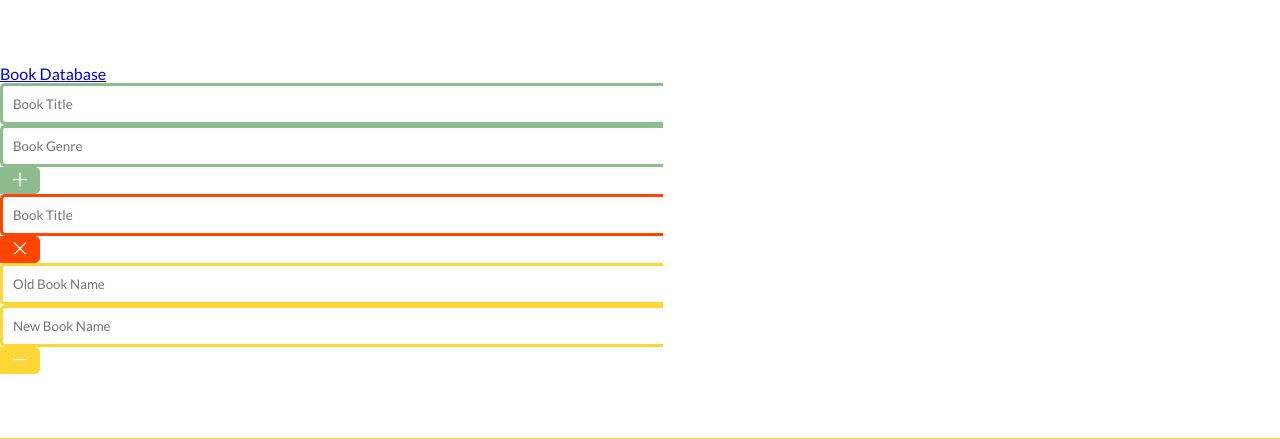
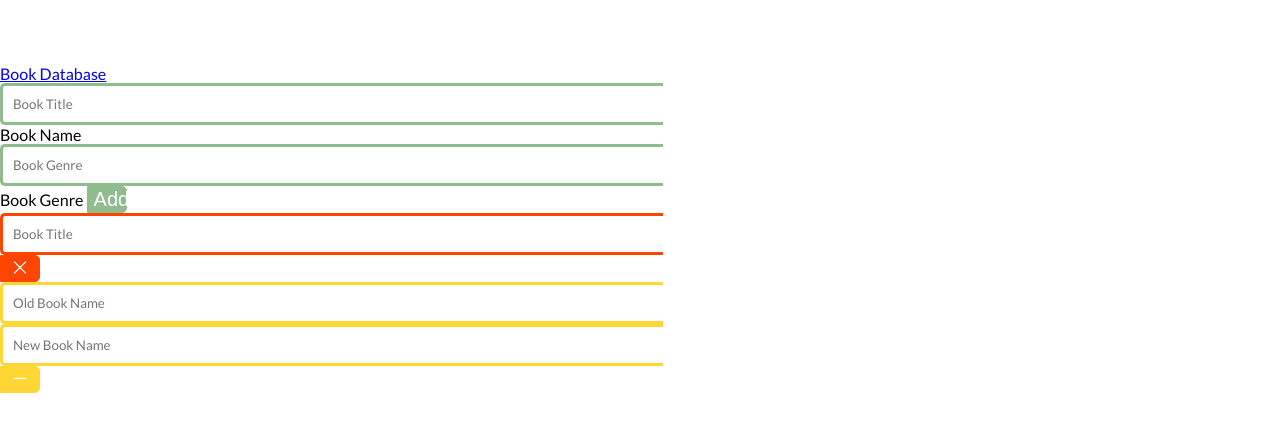
Before and after one commit to louisefindlay23/bookdatabase, a Node server app: page / in a window 1280 px wide. Shown: the part 117-556 px from the top of the page. Run offline with Node 20, Linux system fonts and the light colour scheme; some libraries are stand-ins or nearby versions; some web fonts are replaced.

Commit message:
Adjusted console.log and added labels for inputs

```diff
--- a/server.js
+++ b/server.js
@@ -42,8 +42,7 @@ app.get('/books', function (req, res) {
     // Find data in books collection
     db.collection('books').find({}).toArray(function (err, result) {
         // Turn array into a JSON string for logging
-        //result = JSON.stringify(result);
-        //console.log("Book Collection:" + result);
+        console.log("Book Collection: " + JSON.stringify(result));
     // Show books page
     res.render('pages/books', {
             bookdetails: result
--- a/views/pages/index.ejs
+++ b/views/pages/index.ejs
@@ -14,10 +14,11 @@
         <a href="/books">Book Database</a>
 
         <form id="addbook" action="/add" method="post">
-            <input type="text" name="name" placeholder="Book Title">
-            <input type="text" name="genre" placeholder="Book Genre">
-            <button type="submit">
-            <i class="las la-plus"></i>
+            <input type="text" id="input-name" name="name" placeholder="Book Title">
+            <label for="input-name">Book Name</label>
+            <input type="text" id="input-genre" name="genre" placeholder="Book Genre">
+            <label for="input-genre">Book Genre</label>
+            <button type="submit" value="Add">Add
             </button>
         </form>
 
```
